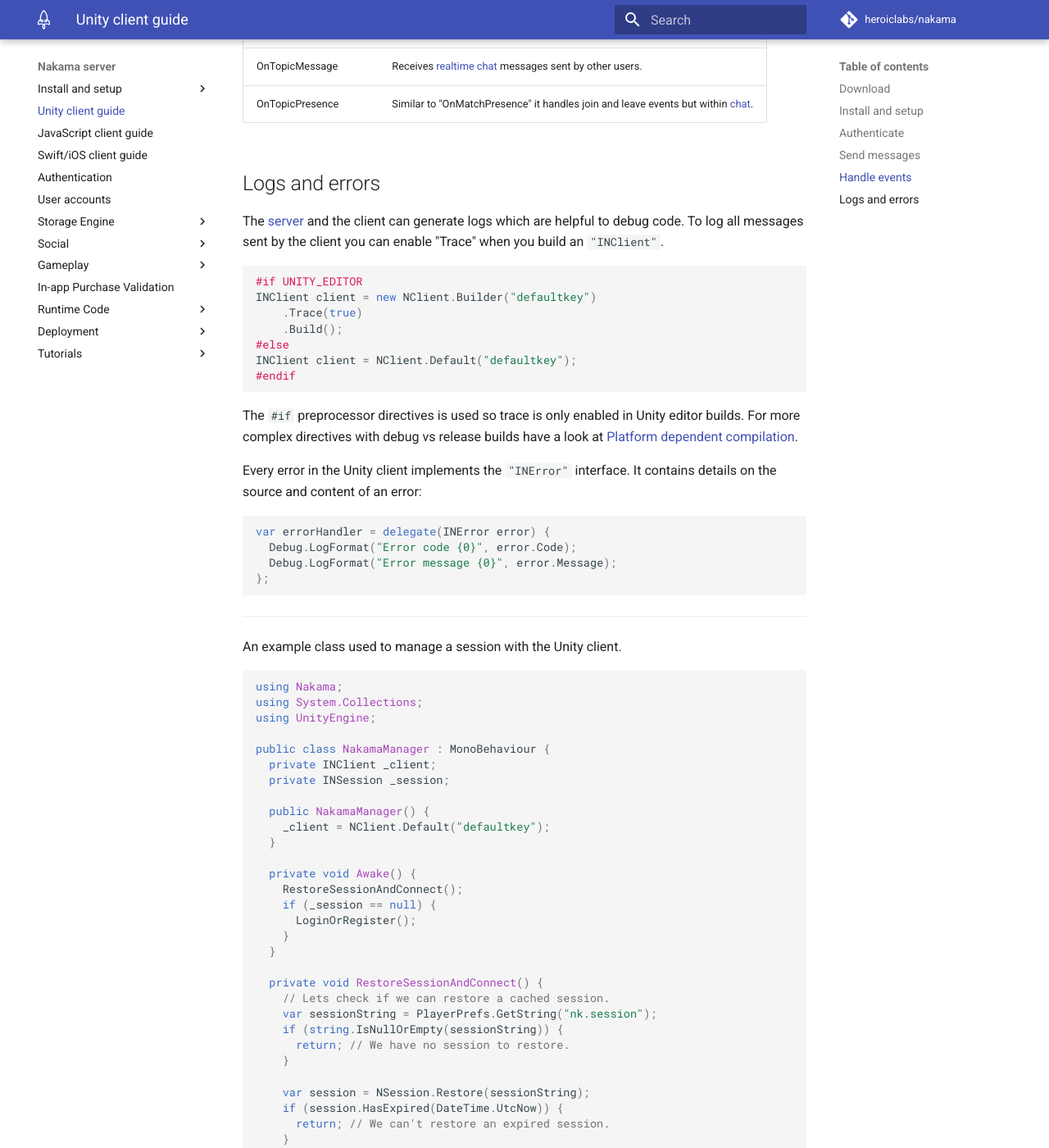
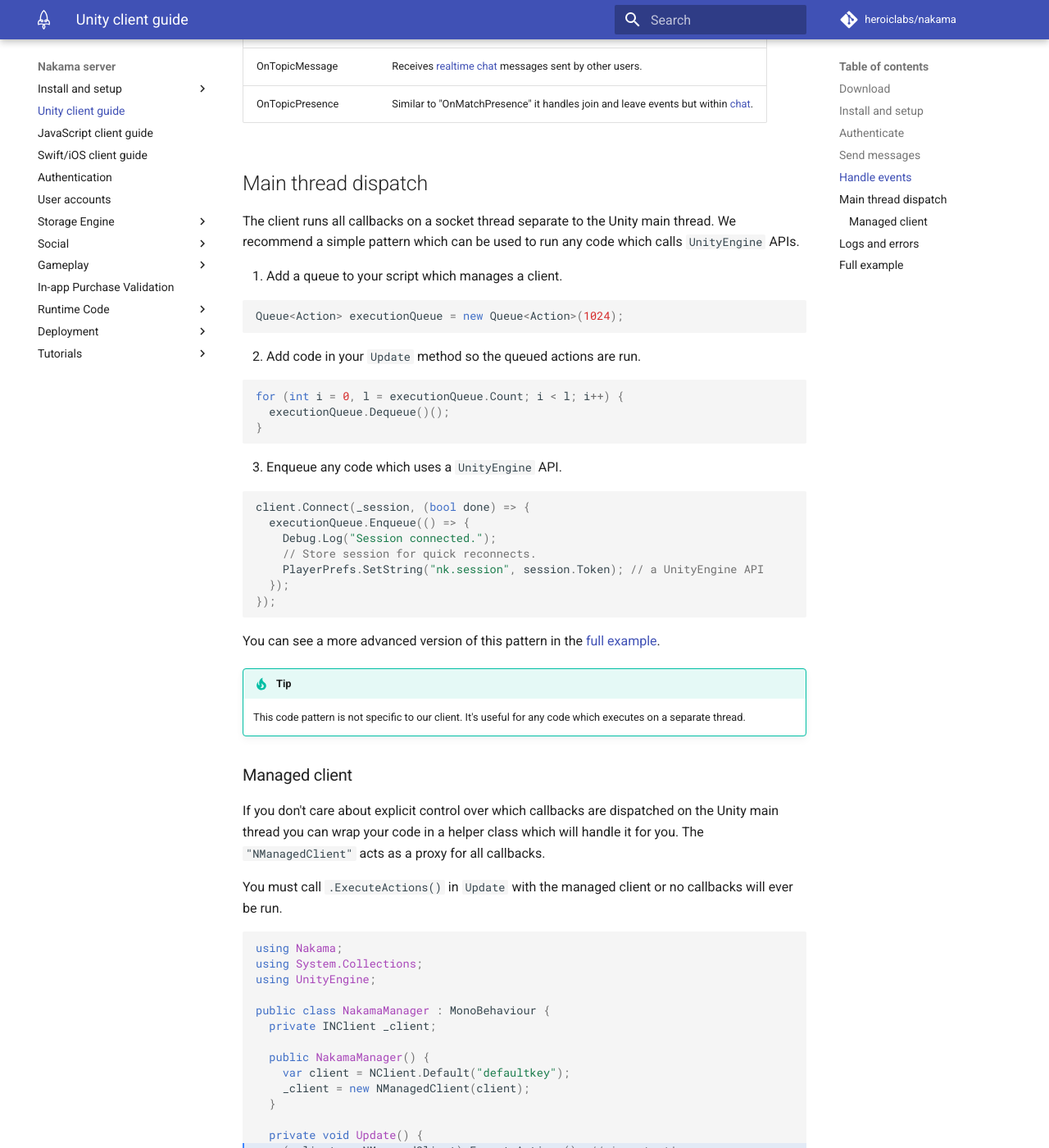
Before and after one commit to heroiclabs/nakama-docs, an MkDocs documentation site: the page built from docs/unity-client-guide.md, in a window 1280 px wide and 1400 px high, scrolled down 4097 px. Shown: the whole window at 82% size. Built offline with MkDocs 1.6.1 and Material for MkDocs 9.7.7, drawn with Linux system fonts in a browser that asks for light colours; comment, search, counter and statistics services are not loaded; old or Windows-style settings are respelled for this version of MkDocs; some of the changed text lies outside the part shown.

Commit message:
Add info on how to execute UnityEngine code on the main thread to guide.

````diff
--- a/docs/unity-client-guide.md
+++ b/docs/unity-client-guide.md
@@ -169,6 +169,68 @@
 | OnTopicMessage | Receives [realtime chat](social-realtime-chat.md) messages sent by other users. |
 | OnTopicPresence | Similar to "OnMatchPresence" it handles join and leave events but within [chat](social-realtime-chat.md). |
 
+## Main thread dispatch
+
+The client runs all callbacks on a socket thread separate to the Unity main thread. We recommend a simple pattern which can be used to run any code which calls `UnityEngine` APIs.
+
+&nbsp;&nbsp; 1\. Add a queue to your script which manages a client.
+
+```csharp
+Queue<Action> executionQueue = new Queue<Action>(1024);
+```
+
+&nbsp;&nbsp; 2\. Add code in your `Update` method so the queued actions are run.
+
+```csharp
+for (int i = 0, l = executionQueue.Count; i < l; i++) {
+  executionQueue.Dequeue()();
+}
+```
+
+&nbsp;&nbsp; 3\. Enqueue any code which uses a `UnityEngine` API.
+
+```csharp
+client.Connect(_session, (bool done) => {
+  executionQueue.Enqueue(() => {
+    Debug.Log("Session connected.");
+    // Store session for quick reconnects.
+    PlayerPrefs.SetString("nk.session", session.Token); // a UnityEngine API
+  });
+});
+```
+
+You can see a more advanced version of this pattern in the [full example](#full-example).
+
+!!! Tip
+    This code pattern is not specific to our client. It's useful for any code which executes on a separate thread.
+
+### Managed client
+
+If you don't care about explicit control over which callbacks are dispatched on the Unity main thread you can wrap your code in a helper class which will handle it for you. The `"NManagedClient"` acts as a proxy for all callbacks.
+
+You must call `.ExecuteActions()` in `Update` with the managed client or no callbacks will ever be run.
+
+```csharp hl_lines="14"
+using Nakama;
+using System.Collections;
+using UnityEngine;
+
+public class NakamaManager : MonoBehaviour {
+  private INClient _client;
+
+  public NakamaManager() {
+    var client = NClient.Default("defaultkey");
+    _client = new NManagedClient(client);
+  }
+
+  private void Update() {
+    (_client as NManagedClient).ExecuteActions(); // important!
+  }
+}
+```
+
+This makes code simpler to reason about but is slightly less performant than if you control exactly which callbacks use UnityEngine APIs and "move them" onto the main thread with an action queue.
+
 ## Logs and errors
 
 The [server](install-configuration.md#log) and the client can generate logs which are helpful to debug code. To log all messages sent by the client you can enable "Trace" when you build an `"INClient"`.
@@ -194,23 +256,28 @@
 };
 ```
 
-<a id="full-example"></a>
+---
 
----
+## Full example
 
 An example class used to manage a session with the Unity client.
 
 ```csharp
 using Nakama;
+using System;
 using System.Collections;
+using System.Collections.Generic;
 using UnityEngine;
 
 public class NakamaManager : MonoBehaviour {
   private INClient _client;
   private INSession _session;
 
+  private Queue<IEnumerator> _executionQueue;
+
   public NakamaManager() {
     _client = NClient.Default("defaultkey");
+    _executionQueue = new Queue<IEnumerator>(1024);
   }
 
   private void Awake() {
@@ -245,6 +312,7 @@
       PlayerPrefs.SetString("nk.id", id);
     }
 
+    // Use whichever one of the authentication options you want.
     var message = NAuthenticateMessage.Device(id);
     _client.Login(message, SessionHandler, (INError err) => {
       if (err.Code == ErrorCode.UserNotFound) {
@@ -259,13 +327,39 @@
     _session = session;
     Debug.LogFormat("Session: '{0}'.", session.Token);
     _client.Connect(_session, (bool done) => {
-      Debug.Log("Session connected.");
-      // Store session for quick reconnects.
-      PlayerPrefs.SetString("nk.session", session.Token);
+      // We enqueue callbacks which contain code which must be dispatched on
+      // the Unity main thread.
+      Enqueue(() => {
+        Debug.Log("Session connected.");
+        // Store session for quick reconnects.
+        PlayerPrefs.SetString("nk.session", session.Token);
+      });
     });
   }
 
-  private static void ErrorHandler(INError error) {
+  private void OnApplicationQuit() {
+    if (_session != null) {
+      _client.Disconnect();
+    }
+  }
+
+  private void Enqueue(Action action) {
+    lock (_executionQueue) {
+      if (_executionQueue.Count > 1024) {
+        // Prevent a memory leak if game code can't process events fast.
+        _client.Disconnect();
+      } else {
+        _executionQueue.Enqueue(ActionWrapper(action));
+      }
+    }
+  }
+
+  private IEnumerator ActionWrapper(Action action) {
+    action();
+    yield return null;
+  }
+
+  private static void ErrorHandler(INError err) {
     Debug.LogErrorFormat("Error: code '{0}' with '{1}'.", err.Code, err.Message);
   }
 }
````
